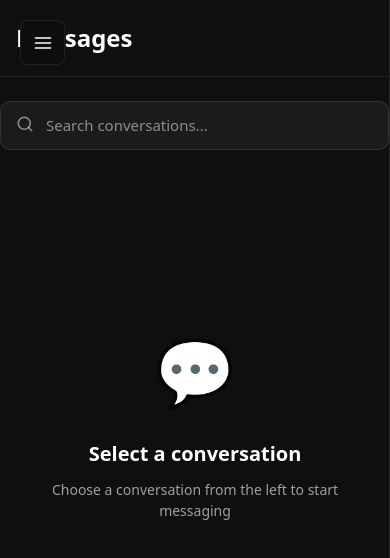
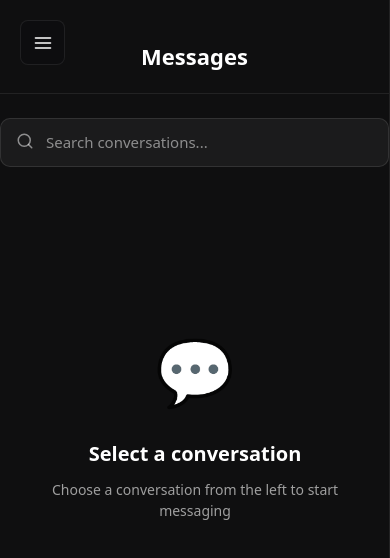
Before and after one commit to deepp5/CSync, a React (Vite) app in the folder frontend/: page /messages in a window 390 px wide. Shown: the top 558 px of the page. Built offline with nearby package versions, Linux system fonts and the light colour scheme.

Commit message:
At this point all UI is responsive with sidebar

```diff
--- a/frontend/src/Components/Messages/Messages.css
+++ b/frontend/src/Components/Messages/Messages.css
@@ -3,7 +3,7 @@
 .messaging-page {
   margin-left: 230px;
   height: 100vh;
-  background: #0a0a0a;
+  background: #0a0a0b;
   color: white;
   transition: margin-left 0.3s ease;
   overflow: hidden;
@@ -38,6 +38,7 @@ body[data-sidebar-open="false"] .messaging-page {
   font-weight: 700;
   margin: 0;
   color: white;
+  transition: text-align 0.3s ease;
 }
 
 /* Search Bar */
@@ -126,7 +127,7 @@ body[data-sidebar-open="false"] .messaging-page {
   width: 12px;
   height: 12px;
   background: #10b981;
-  border: 2px solid #0a0a0a;
+  border: 2px solid #0a0a0b;
   border-radius: 50%;
 }
 
@@ -186,7 +187,7 @@ body[data-sidebar-open="false"] .messaging-page {
   flex: 1;
   display: flex;
   flex-direction: column;
-  background: #0a0a0a;
+  background: #0a0a0b;
 }
 
 /* Chat Header */
@@ -264,7 +265,7 @@ body[data-sidebar-open="false"] .messaging-page {
   flex: 1;
   overflow-y: auto;
   padding: 20px 24px;
-  background: #0a0a0a;
+  background: #0a0a0b;
 }
 
 .messages-list {
@@ -363,10 +364,13 @@ body[data-sidebar-open="false"] .messaging-page {
 
 .message-form {
   flex: 1;
+  display: flex;
+  align-items: center;
+  gap: 10px;
 }
 
 .message-input {
-  width: 100%;
+  flex: 1;
   background: rgba(255, 255, 255, 0.05);
   border: 1px solid rgba(255, 255, 255, 0.1);
   border-radius: 20px;
@@ -398,6 +402,7 @@ body[data-sidebar-open="false"] .messaging-page {
   cursor: pointer;
   transition: all 0.3s ease;
   border-radius: 50%;
+  flex-shrink: 0;
 }
 
 .input-action-btn:hover {
@@ -417,6 +422,7 @@ body[data-sidebar-open="false"] .messaging-page {
   cursor: pointer;
   transition: all 0.3s ease;
   border-radius: 50%;
+  flex-shrink: 0;
 }
 
 .send-btn:hover:not(:disabled) {
@@ -522,6 +528,16 @@ body[data-sidebar-open="false"] .messaging-page {
     transform: translateX(-100%);
   }
 
+  /* Center "Messages" title on mobile when sidebar is closed */
+  body[data-sidebar-open="false"] .conversations-title {
+    text-align: center;
+    padding-top: 10px;
+  }
+
+  .conversations-header {
+    padding-top: 30px;
+  }
+
   .chat-panel {
     width: 100%;
   }
@@ -537,7 +553,11 @@ body[data-sidebar-open="false"] .messaging-page {
   }
 
   .conversations-header {
-    padding: 20px 16px;
+    padding: 30px 16px 20px 16px;
+  }
+
+  .conversations-title {
+    font-size: 22px;
   }
 
   .search-container {
--- a/frontend/src/Components/MyProject/MyProject.css
+++ b/frontend/src/Components/MyProject/MyProject.css
@@ -49,7 +49,7 @@ body[data-sidebar-open="false"] .my-projects-page {
 }
 
 .page-title-mp {
-  font-size: 28px;
+  font-size: 24px;
   font-weight: 700;
   margin: 0 0 12px 0;
   color: #e8e8e8;
--- a/frontend/src/Components/Post/CreatePost.css
+++ b/frontend/src/Components/Post/CreatePost.css
@@ -57,11 +57,11 @@ body[data-sidebar-open="false"] .createpost-content {
     }
 
     .createpost-title {
-        font-size: 28px;
+        font-size: 24px;
     }
 
     .createpost-content {
-        padding-top: 80px;
+        padding-top: 40px;
     }
 }
 
--- a/frontend/src/Components/Settings/Settings.css
+++ b/frontend/src/Components/Settings/Settings.css
@@ -417,12 +417,13 @@ body[data-sidebar-open="false"] .settings-page {
 
   .settings-header {
     flex-direction: column;
-    align-items: flex-start;
+    align-items: center;
     gap: 15px;
   }
 
   .settings-title {
     font-size: 28px;
+    justify-content: center;
   }
 
   .settings-sidebar {
```
